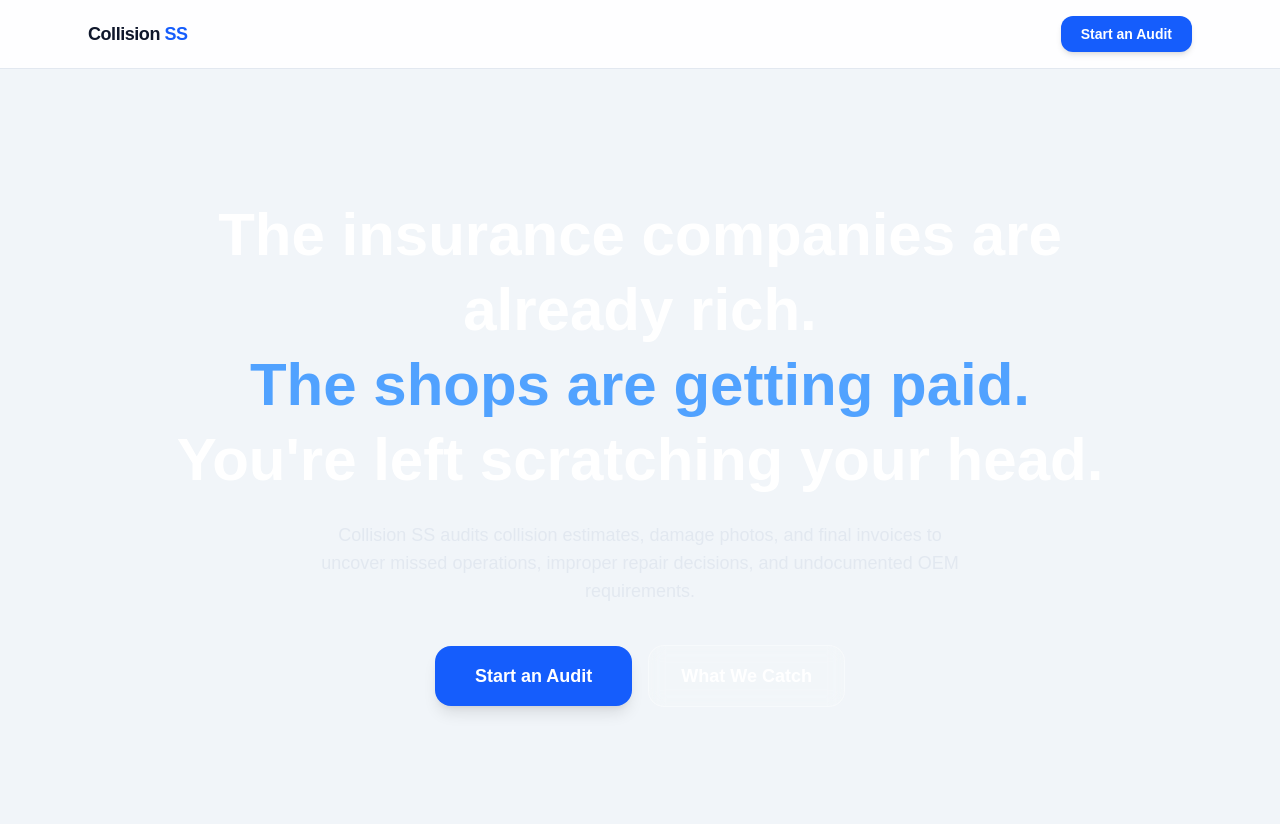
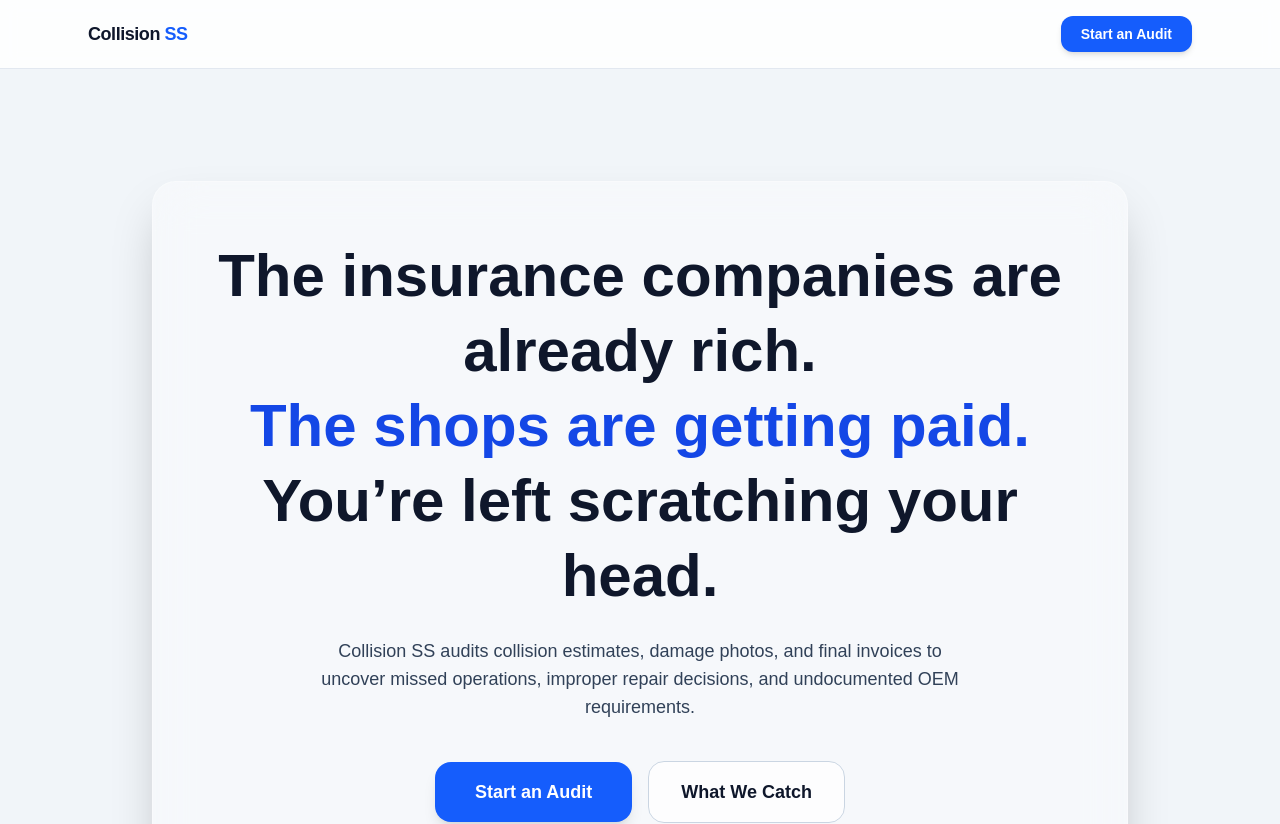
Before and after one commit to collisionssjm-cyber/collisionss, a Next.js app: page / in a window 1280 px wide. Shown: the top 824 px of the page. Built offline with nearby package versions, Linux system fonts and the light colour scheme.

Commit message:
Fix hero background visibility

```diff
--- a/app/page.tsx
+++ b/app/page.tsx
@@ -1,9 +1,8 @@
 export default function Page() {
   return (
     <main className="min-h-screen bg-slate-100 text-slate-900">
-
       {/* HEADER */}
-      <header className="sticky top-0 z-50 border-b border-slate-200 bg-white/90 backdrop-blur">
+      <header className="sticky top-0 z-50 border-b border-slate-200 bg-white/85 backdrop-blur">
         <div className="mx-auto flex max-w-6xl items-center justify-between px-6 py-4">
           <div className="text-lg font-extrabold tracking-tight">
             <span className="text-slate-900">Collision</span>{" "}
@@ -20,32 +19,36 @@ export default function Page() {
       </header>
 
       {/* HERO */}
-      <section className="relative overflow-hidden py-32">
-
-        {/* Background Image */}
+      <section className="relative overflow-hidden py-28">
+        {/* Background image */}
         <div
-          className="absolute inset-0 -z-20 bg-cover bg-center"
+          className="absolute inset-0 -z-30 bg-cover bg-center"
           style={{ backgroundImage: "url('/hero-bg.png')" }}
         />
 
-        {/* Dark Overlay */}
-        <div className="absolute inset-0 -z-10 bg-gradient-to-r from-black/85 via-black/75 to-black/65" />
+        {/* Lift the image (so it actually shows) */}
+        <div className="absolute inset-0 -z-20 bg-white/55" />
 
-        <div className="mx-auto max-w-5xl px-6 text-center text-white">
+        {/* Subtle blue edge lighting for “high-end” look */}
+        <div className="absolute inset-0 -z-10 bg-gradient-to-r from-blue-600/20 via-transparent to-indigo-600/20" />
+
+        {/* Vignette (very light, not a blackout) */}
+        <div className="absolute inset-0 -z-10 bg-gradient-to-b from-slate-950/10 via-transparent to-slate-950/15" />
+
+        <div className="mx-auto max-w-5xl px-6 text-center">
+          {/* Glass card to keep text readable while still showing background */}
+          <div className="rounded-3xl border border-white/30 bg-white/35 p-10 shadow-2xl backdrop-blur-xl sm:p-14">
             <h1 className="text-4xl font-extrabold leading-tight sm:text-6xl">
               The insurance companies are already rich.
-            <span className="block text-blue-400">
-              The shops are getting paid.
-            </span>
-            <span className="block">
-              You're left scratching your head.
+              <span className="block text-blue-700">The shops are getting paid.</span>
+              <span className="block text-slate-900">
+                You’re left scratching your head.
               </span>
             </h1>
 
-          <p className="mx-auto mt-6 max-w-2xl text-lg text-slate-200">
-            Collision SS audits collision estimates, damage photos,
-            and final invoices to uncover missed operations,
-            improper repair decisions, and undocumented OEM requirements.
+            <p className="mx-auto mt-6 max-w-2xl text-lg text-slate-700">
+              Collision SS audits collision estimates, damage photos, and final invoices to uncover
+              missed operations, improper repair decisions, and undocumented OEM requirements.
             </p>
 
             <div className="mt-10 flex flex-wrap items-center justify-center gap-4">
@@ -58,10 +61,11 @@ export default function Page() {
 
               <a
                 href="#what"
-              className="inline-flex items-center justify-center rounded-2xl border border-white/40 bg-white/10 px-8 py-4 text-lg font-semibold text-white backdrop-blur transition hover:bg-white/20"
+                className="inline-flex items-center justify-center rounded-2xl border border-slate-300 bg-white/70 px-8 py-4 text-lg font-semibold text-slate-900 transition hover:bg-white"
               >
                 What We Catch
               </a>
+            </div>
           </div>
         </div>
       </section>
@@ -75,32 +79,23 @@ export default function Page() {
 
           <div className="mt-14 grid gap-8 md:grid-cols-3">
             <div className="rounded-3xl border border-slate-200 bg-slate-50 p-8 shadow-sm transition hover:shadow-lg">
-              <h3 className="text-xl font-bold text-blue-600">
-                Repair vs Replace
-              </h3>
+              <h3 className="text-xl font-bold text-blue-600">Repair vs Replace</h3>
               <p className="mt-4 text-sm text-slate-600">
-                Structural compromise, torn panels, unsafe repair decisions
-                documented clearly and professionally.
+                Structural compromise, torn panels, unsafe repair decisions documented clearly and professionally.
               </p>
             </div>
 
             <div className="rounded-3xl border border-slate-200 bg-slate-50 p-8 shadow-sm transition hover:shadow-lg">
-              <h3 className="text-xl font-bold text-blue-600">
-                Missing Operations
-              </h3>
+              <h3 className="text-xl font-bold text-blue-600">Missing Operations</h3>
               <p className="mt-4 text-sm text-slate-600">
-                Blend time, R&amp;I procedures, corrosion protection,
-                one-time-use parts, setup &amp; measure.
+                Blend time, R&amp;I procedures, corrosion protection, one-time-use parts, setup &amp; measure.
               </p>
             </div>
 
             <div className="rounded-3xl border border-slate-200 bg-slate-50 p-8 shadow-sm transition hover:shadow-lg">
-              <h3 className="text-xl font-bold text-blue-600">
-                ADAS &amp; OEM Requirements
-              </h3>
+              <h3 className="text-xl font-bold text-blue-600">ADAS &amp; OEM Requirements</h3>
               <p className="mt-4 text-sm text-slate-600">
-                Pre/post scans, calibrations, manufacturer repair restrictions,
-                and required documentation.
+                Pre/post scans, calibrations, manufacturer repair restrictions, and required documentation.
               </p>
             </div>
           </div>
@@ -115,8 +110,7 @@ export default function Page() {
           </h2>
 
           <p className="mx-auto mt-6 max-w-2xl text-slate-600">
-            Upload final photos and your invoice. If something feels off —
-            we document it properly and clearly.
+            Upload final photos and your invoice. If something feels off — we document it properly and clearly.
           </p>
 
           <div className="mt-10">
@@ -134,14 +128,11 @@ export default function Page() {
         </div>
       </section>
 
-      {/* START SECTION */}
+      {/* START */}
       <section id="start" className="py-24">
         <div className="mx-auto max-w-5xl px-6">
           <div className="rounded-3xl bg-gradient-to-r from-blue-600 to-indigo-600 p-12 text-center text-white shadow-xl">
-            <h2 className="text-3xl font-extrabold">
-              Start an Audit
-            </h2>
-
+            <h2 className="text-3xl font-extrabold">Start an Audit</h2>
             <p className="mx-auto mt-4 max-w-2xl text-white/90">
               Intake is currently email-only while the upload system is finalized.
             </p>
@@ -162,7 +153,6 @@ export default function Page() {
       <footer className="border-t border-slate-200 bg-white py-10 text-center text-sm text-slate-500">
         © {new Date().getFullYear()} Collision SS, LLC.
       </footer>
-
     </main>
   );
 }
```
Lines whose indentation alone changed are shown as unchanged.
